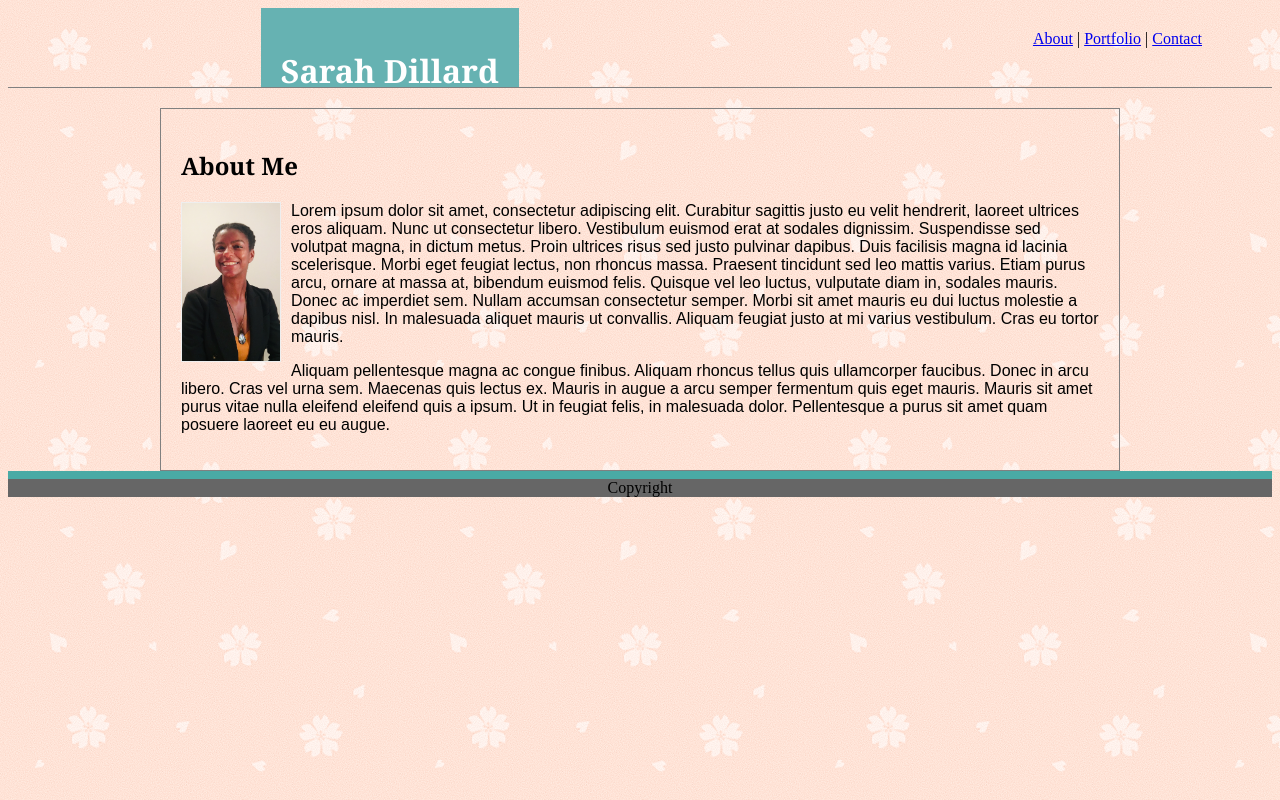
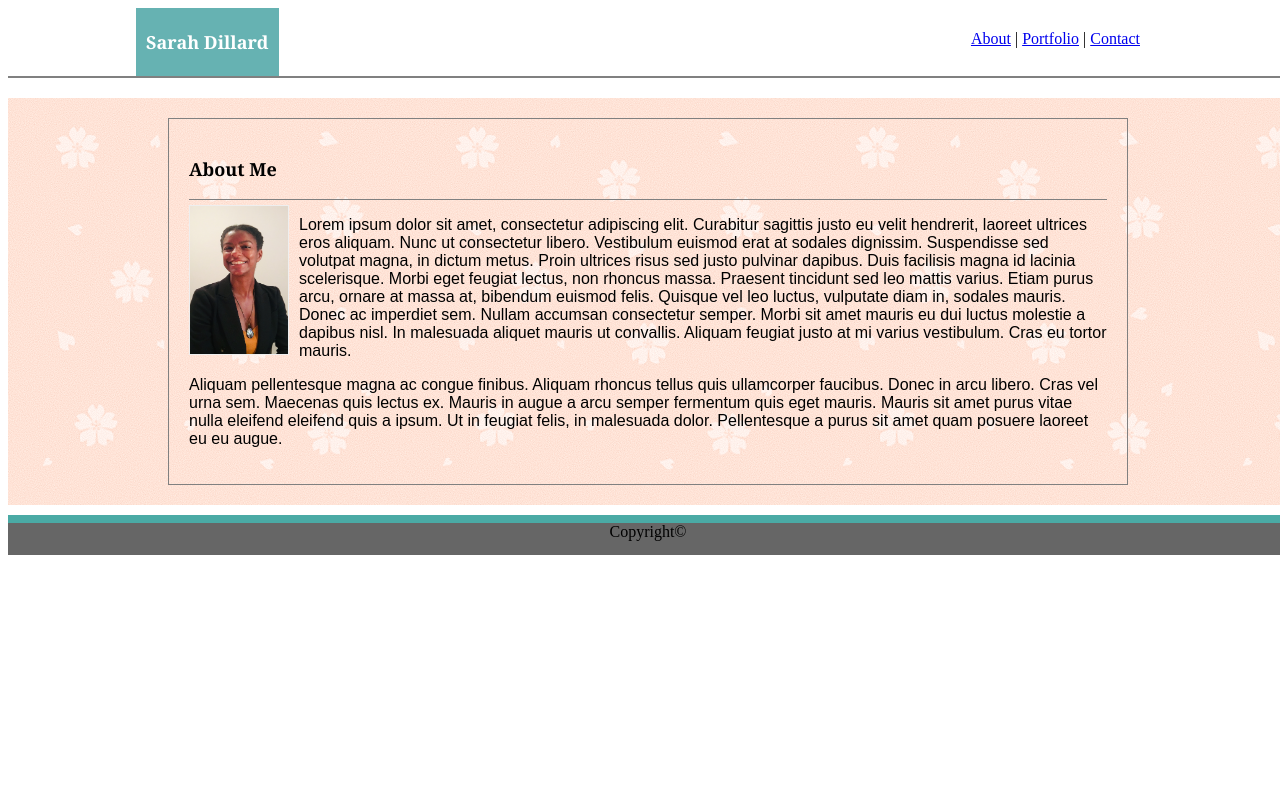
Before and after one commit to gideonrynn/portfolio-scd-1019, a plain HTML site: page index.html in a window 1280 px wide. Drawn offline with Linux system fonts and the light colour scheme.

Commit message:
update nav name formatting and added footer

```diff
--- a/assets/css/style.css
+++ b/assets/css/style.css
@@ -2,20 +2,15 @@
     box-sizing: border-box;
 }
 
-body {
-    background-image: url("/assets/images/sakura.png");
-}
-
-h1 {
-    font-family: Georgia, 'Times New Roman', Times, serif;
-}
-
 header {
-    width: 100%;
-    border-bottom: 1px solid gray;
+    position: relative;
+    border-bottom: 2px solid gray;
     margin-bottom: 20px;
     position: relative;
-    height: 80px;
+    height: 70px;
+    margin-top: 0;
+    margin-left: 0;
+    margin-right: 0;
 }
 
 #myname {
@@ -23,41 +18,61 @@ header {
     position: absolute;
     bottom: 0;
     top: 0;
-    left: 20%;
+    left: 10%;
+    padding: 10px;
     color: white;
-    margin: 0 auto 0 auto;
-    padding: 20px;
 }
 
 nav {
     position: absolute;
     bottom: 0;
     top: 2px;
-    right: 50px;
+    right: 10%;
     padding: 20px;
 }
 
+
+body {
+    width: 100%;
+    height: 100%;
+}
+
+.container {
+    background-image: url(/assets/images/sakura.png);
+    padding: 20px;
+    margin-top: 20px;
+}
 .wrapper {
-    font-family: Arial, Helvetica, sans-serif;
     width: 960px;
     margin: 0 auto 0 auto;
     top: 20px;
     bottom: 40px;
-    left: 20%;
     border: 1px solid gray;
     padding: 20px;
+}
+
+#content {
+    font-family: Arial, Helvetica, sans-serif;
 }
 
 #headshot {
     float: left;
     width: 100px;
-    height: 150 px;
+    height: 150px;
     border: 1px solid #eeeeee;
     margin-right: 10px;
     margin-bottom: 10px;
 }
 
-#content {
+#sectionheading {
+    border-bottom: 1px solid gray;
+    margin-bottom: 5px;
+    margin-top: 0;
+}
+
+h1 {
+    font-family: Georgia, 'Times New Roman', Times, serif;
+    font-size: large;
 }
 
 .footer {
@@ -65,4 +80,6 @@ nav {
     border-top: 8px solid #4aaaa5;
     background-color: #666666;
     text-align: center;
+    height: 40px;
+    margin-top: 10px;
 }
--- a/index.html
+++ b/index.html
@@ -5,12 +5,14 @@
     <meta charset="UTF-8">
     <title>Sarah's Portfolio: Home</title>
     <link rel="stylesheet" type="text/css" href="assets/css/style.css">
+
 </head>
 
 <header>
     <div id="myname"><h1>Sarah Dillard</h1></div>
 
     <!-- Using "nav" tag for navigation: https://www.w3docs.com/learn-html/html-nav-tag.html -->
+
     <nav>
         <a href="#">About</a> | <a href="#">Portfolio</a> | <a href="#">Contact</a>
     </nav>
@@ -18,22 +20,26 @@
 </header>
 
 <body>
+    <div class="container">
 
         <div class="wrapper">
 
+            <section id="content">
+
                 <section id="sectionheading">
                 <h1>About Me</h1>
-
                 </section>
 
-        <section id="content">
+                <!-- image displays to the left -->
                 <img id="headshot" src="assets/images/scdprof1.jpg" alt="Sarah Dillard Photo">
+
                 <p>Lorem ipsum dolor sit amet, consectetur adipiscing elit. Curabitur sagittis justo eu velit hendrerit, laoreet ultrices eros aliquam. Nunc ut consectetur libero. Vestibulum euismod erat at sodales dignissim. Suspendisse sed volutpat magna, in dictum metus. Proin ultrices risus sed justo pulvinar dapibus. Duis facilisis magna id lacinia scelerisque. Morbi eget feugiat lectus, non rhoncus massa. Praesent tincidunt sed leo mattis varius. Etiam purus arcu, ornare at massa at, bibendum euismod felis. Quisque vel leo luctus, vulputate diam in, sodales mauris. Donec ac imperdiet sem. Nullam accumsan consectetur semper. Morbi sit amet mauris eu dui luctus molestie a dapibus nisl. In malesuada aliquet mauris ut convallis. Aliquam feugiat justo at mi varius vestibulum. Cras eu tortor mauris. </p>
                 <p>Aliquam pellentesque magna ac congue finibus. Aliquam rhoncus tellus quis ullamcorper faucibus. Donec in arcu libero. Cras vel urna sem. Maecenas quis lectus ex. Mauris in augue a arcu semper fermentum quis eget mauris. Mauris sit amet purus vitae nulla eleifend eleifend quis a ipsum. Ut in feugiat felis, in malesuada dolor. Pellentesque a purus sit amet quam posuere laoreet eu eu augue. </p>
 
             </section>
         </div>
+    </div>
 
-    <footer class="footer">Copyright</footer>
+    <footer class="footer">Copyright&copy;</footer>
 </body>
 </html>
```
Also changed, not shown: contact.html (+11 -0 lines), portfolio.html (+11 -0 lines), sakura.png (added). Lines whose indentation alone changed are shown as unchanged.
